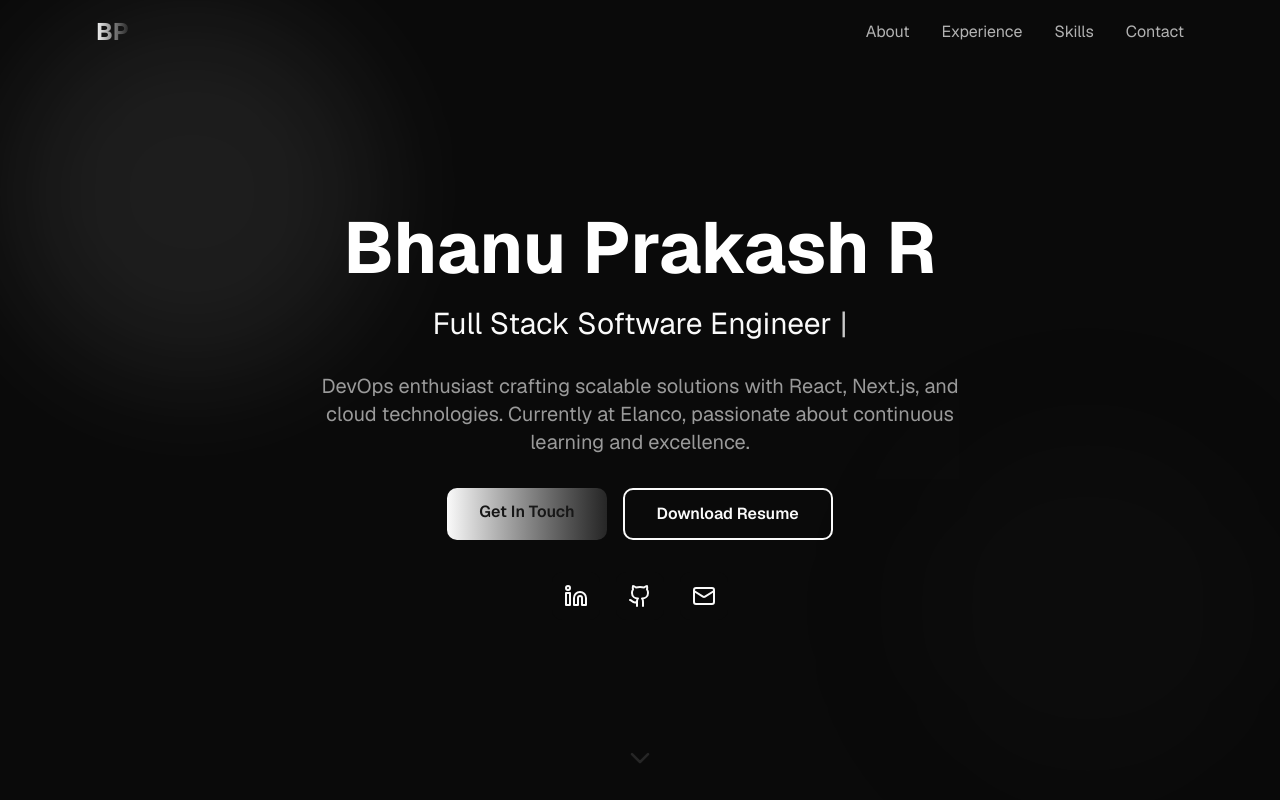
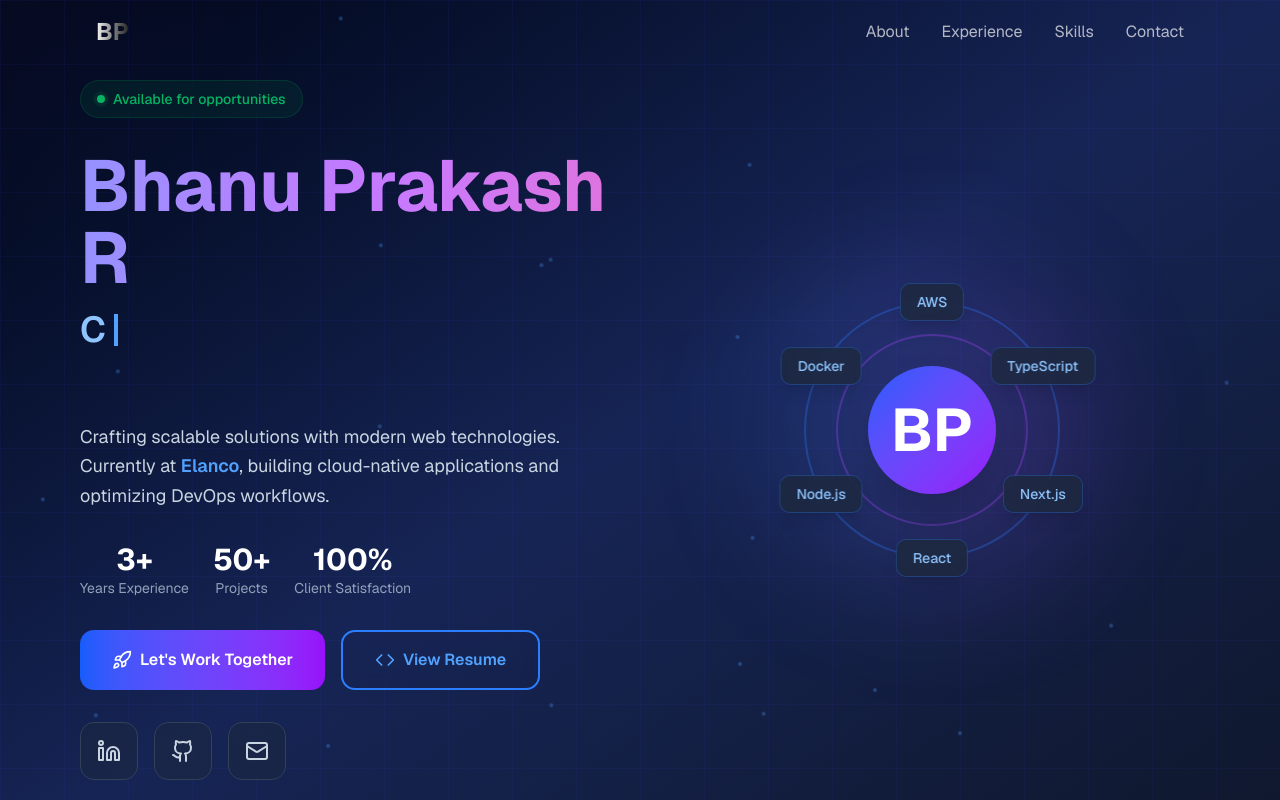
Before and after one commit to BhanuPrakash056/portfolio-website-bhanu, a Next.js app: page / in a window 1280 px wide. Shown: the top 800 px of the page. Built offline with nearby package versions, Linux system fonts and the light colour scheme.

Commit message:
feat: enhance hero component with dynamic role typing, spotlight effect, and improved layout

```diff
--- a/components/hero.tsx
+++ b/components/hero.tsx
@@ -1,146 +1,268 @@
-"use client"
+import { useEffect, useState } from "react"
+import { Github, Linkedin, Mail, ChevronDown, MapPin, Code, Rocket } from "lucide-react"
 
-import { useEffect, useState } from "react"
-import { motion } from "framer-motion"
-import { ChevronDown, Github, Linkedin, Mail } from "lucide-react"
+const EnhancedHero = () => {
+  const [displayedText, setDisplayedText] = useState("")
+  const [currentRole, setCurrentRole] = useState(0)
+  const [mousePosition, setMousePosition] = useState({ x: 0, y: 0 })
 
-const Hero = () => {
-  const [displayedText, setDisplayedText] = useState("")
-  const fullText = "Full Stack Software Engineer"
-  const typingSpeed = 50
+  const roles = [
+    "Full Stack Software Engineer",
+    "DevOps Enthusiast",
+    "Cloud Architecture Specialist",
+    "React & Next.js Expert"
+  ]
 
+  const techStack = ["React", "Next.js", "TypeScript", "AWS", "Docker", "Node.js"]
+
+  // Typing animation for current role
   useEffect(() => {
     let index = 0
+    const currentText = roles[currentRole]
+    setDisplayedText("")
+
     const timer = setInterval(() => {
-      if (index < fullText.length) {
-        setDisplayedText(fullText.slice(0, index + 1))
+      if (index < currentText.length) {
+        setDisplayedText(currentText.slice(0, index + 1))
         index++
       } else {
         clearInterval(timer)
+        setTimeout(() => {
+          setCurrentRole((prev) => (prev + 1) % roles.length)
+        }, 2000)
       }
-    }, typingSpeed)
+    }, 50)
 
     return () => clearInterval(timer)
+  }, [currentRole])
+
+  // Mouse move effect for spotlight
+  useEffect(() => {
+    const handleMouseMove = (e) => {
+      setMousePosition({ x: e.clientX, y: e.clientY })
+    }
+    window.addEventListener("mousemove", handleMouseMove)
+    return () => window.removeEventListener("mousemove", handleMouseMove)
   }, [])
 
   return (
-    <section id="hero" className="min-h-screen flex flex-col items-center justify-center relative pt-20 px-4 md:px-0">
-      <motion.div
-        className="text-center max-w-4xl z-10"
-        initial={{ opacity: 0, y: 20 }}
-        animate={{ opacity: 1, y: 0 }}
-        transition={{ duration: 0.8 }}
-      >
-        {/* Animated Name */}
-        <motion.h1
-          className="text-5xl md:text-7xl font-bold mb-4 text-white"
-          initial={{ opacity: 0 }}
-          animate={{ opacity: 1 }}
-          transition={{ delay: 0.2, duration: 0.8 }}
-        >
+    <section className="relative min-h-screen flex items-center justify-center overflow-hidden bg-gradient-to-br from-slate-950 via-blue-950 to-slate-900">
+      {/* Animated Background Grid */}
+      <div className="absolute inset-0 bg-[linear-gradient(to_right,#4f46e510_1px,transparent_1px),linear-gradient(to_bottom,#4f46e510_1px,transparent_1px)] bg-[size:4rem_4rem]" />
+
+      {/* Spotlight Effect */}
+      <div
+        className="absolute inset-0 opacity-30 pointer-events-none"
+        style={{
+          background: `radial-gradient(600px circle at ${mousePosition.x}px ${mousePosition.y}px, rgba(99, 102, 241, 0.15), transparent 40%)`
+        }}
+      />
+
+      {/* Floating Particles */}
+      <div className="absolute inset-0 overflow-hidden pointer-events-none">
+        {[...Array(20)].map((_, i) => (
+          <div
+            key={i}
+            className="absolute w-1 h-1 bg-blue-400/30 rounded-full animate-float"
+            style={{
+              left: `${Math.random() * 100}%`,
+              top: `${Math.random() * 100}%`,
+              animationDelay: `${Math.random() * 5}s`,
+              animationDuration: `${5 + Math.random() * 10}s`
+            }}
+          />
+        ))}
+      </div>
+
+      {/* Main Content */}
+      <div className="relative z-10 max-w-6xl mx-auto px-4 py-20">
+        <div className="grid md:grid-cols-2 gap-12 items-center">
+          {/* Left Side - Content */}
+          <div className="space-y-8 text-center md:text-left">
+            {/* Status Badge */}
+            <div className="inline-flex items-center gap-2 px-4 py-2 rounded-full bg-green-500/10 border border-green-500/20 text-green-400 text-sm font-medium backdrop-blur-sm animate-pulse-slow">
+              <div className="w-2 h-2 bg-green-400 rounded-full animate-ping" />
+              <div className="w-2 h-2 bg-green-400 rounded-full absolute" />
+              Available for opportunities
+            </div>
+
+            {/* Name with Gradient */}
+            <div className="space-y-4">
+              <h1 className="text-5xl md:text-7xl font-bold bg-gradient-to-r from-blue-400 via-purple-400 to-pink-400 bg-clip-text text-transparent animate-gradient">
                 Bhanu Prakash R
-        </motion.h1>
+              </h1>
 
-        {/* Typing Title */}
-        <motion.h2
-          className="text-2xl md:text-3xl text-primary mb-6 h-12 flex items-center justify-center"
-          initial={{ opacity: 0 }}
-          animate={{ opacity: 1 }}
-          transition={{ delay: 0.4 }}
-        >
+              {/* Dynamic Role */}
+              <div className="h-16 md:h-20">
+                <h2 className="text-2xl md:text-4xl font-semibold text-blue-300 flex items-center justify-center md:justify-start">
                   {displayedText}
-          <span className="animate-pulse ml-2">|</span>
-        </motion.h2>
+                  <span className="ml-2 w-1 h-8 bg-blue-400 animate-blink" />
+                </h2>
+              </div>
+            </div>
 
-        {/* Tagline */}
-        <motion.p
-          className="text-lg md:text-xl text-foreground/60 mb-8 max-w-2xl mx-auto"
-          initial={{ opacity: 0 }}
-          animate={{ opacity: 1 }}
-          transition={{ delay: 0.6, duration: 0.8 }}
-        >
-          DevOps enthusiast crafting scalable solutions with React, Next.js, and cloud technologies. Currently at
-          Elanco, passionate about continuous learning and excellence.
-        </motion.p>
+            {/* Description */}
+            <p className="text-lg text-slate-300 leading-relaxed max-w-xl">
+              Crafting scalable solutions with modern web technologies.
+              Currently at <span className="text-blue-400 font-semibold">Elanco</span>,
+              building cloud-native applications and optimizing DevOps workflows.
+            </p>
+
+            {/* Stats */}
+            <div className="flex gap-6 justify-center md:justify-start">
+              <div className="text-center">
+                <div className="text-3xl font-bold text-white">3+</div>
+                <div className="text-sm text-slate-400">Years Experience</div>
+              </div>
+              <div className="text-center">
+                <div className="text-3xl font-bold text-white">50+</div>
+                <div className="text-sm text-slate-400">Projects</div>
+              </div>
+              <div className="text-center">
+                <div className="text-3xl font-bold text-white">100%</div>
+                <div className="text-sm text-slate-400">Client Satisfaction</div>
+              </div>
+            </div>
 
             {/* CTA Buttons */}
-        <motion.div
-          className="flex flex-col sm:flex-row gap-4 justify-center mb-8"
-          initial={{ opacity: 0, y: 20 }}
-          animate={{ opacity: 1, y: 0 }}
-          transition={{ delay: 0.8, duration: 0.6 }}
+            <div className="flex flex-col sm:flex-row gap-4 justify-center md:justify-start">
+              <a
+                href="#contact"
+                className="group px-8 py-4 rounded-xl bg-gradient-to-r from-blue-600 to-purple-600 text-white font-semibold hover:shadow-2xl hover:shadow-blue-500/50 transition-all duration-300 transform hover:scale-105 flex items-center justify-center gap-2"
               >
-          <motion.a
-            href="#contact"
-            className="px-8 py-3 rounded-lg bg-gradient-to-r from-primary to-secondary text-primary-foreground font-semibold hover:shadow-lg hover:shadow-primary/50 transition-all"
-            whileHover={{ scale: 1.05 }}
-            whileTap={{ scale: 0.95 }}
-          >
-            Get In Touch
-          </motion.a>
+                <Rocket className="w-5 h-5 group-hover:translate-x-1 transition-transform" />
+                Let's Work Together
+              </a>
 
-          <motion.a
+              <a
                 href="/resume.pdf"
                 target="_blank"
                 rel="noopener noreferrer"
-            className="px-8 py-3 rounded-lg border-2 border-primary text-foreground font-semibold hover:bg-primary/10 transition-all"
-            whileHover={{ scale: 1.05 }}
-            whileTap={{ scale: 0.95 }}
+                className="px-8 py-4 rounded-xl border-2 border-blue-500 text-blue-400 font-semibold hover:bg-blue-500/10 transition-all duration-300 transform hover:scale-105 backdrop-blur-sm flex items-center justify-center gap-2"
               >
-            Download Resume
-          </motion.a>
-        </motion.div>
+                <Code className="w-5 h-5" />
+                View Resume
+              </a>
+            </div>
 
             {/* Social Links */}
-        <motion.div
-          className="flex gap-4 justify-center mb-12"
-          initial={{ opacity: 0 }}
-          animate={{ opacity: 1 }}
-          transition={{ delay: 1, duration: 0.6 }}
-        >
-          <motion.a
+            <div className="flex gap-4 justify-center md:justify-start">
+              <a
                 href="https://linkedin.com/in/bhanuprakash-r"
                 target="_blank"
                 rel="noopener noreferrer"
-            className="p-3 rounded-lg bg-card hover:bg-primary/20 transition-all"
-            whileHover={{ scale: 1.1, y: -5 }}
+                className="p-4 rounded-xl bg-slate-800/50 hover:bg-blue-600 text-slate-300 hover:text-white transition-all duration-300 transform hover:scale-110 hover:-translate-y-1 backdrop-blur-sm border border-slate-700 hover:border-blue-500"
                 aria-label="LinkedIn"
               >
                 <Linkedin size={24} />
-          </motion.a>
+              </a>
 
-          <motion.a
+              <a
                 href="https://github.com"
                 target="_blank"
                 rel="noopener noreferrer"
-            className="p-3 rounded-lg bg-card hover:bg-primary/20 transition-all"
-            whileHover={{ scale: 1.1, y: -5 }}
+                className="p-4 rounded-xl bg-slate-800/50 hover:bg-purple-600 text-slate-300 hover:text-white transition-all duration-300 transform hover:scale-110 hover:-translate-y-1 backdrop-blur-sm border border-slate-700 hover:border-purple-500"
                 aria-label="GitHub"
               >
                 <Github size={24} />
-          </motion.a>
+              </a>
 
-          <motion.a
+              <a
                 href="mailto:bp71712@gmail.com"
-            className="p-3 rounded-lg bg-card hover:bg-primary/20 transition-all"
-            whileHover={{ scale: 1.1, y: -5 }}
+                className="p-4 rounded-xl bg-slate-800/50 hover:bg-pink-600 text-slate-300 hover:text-white transition-all duration-300 transform hover:scale-110 hover:-translate-y-1 backdrop-blur-sm border border-slate-700 hover:border-pink-500"
                 aria-label="Email"
               >
                 <Mail size={24} />
-          </motion.a>
-        </motion.div>
-      </motion.div>
+              </a>
+            </div>
+          </div>
+
+          {/* Right Side - Visual Element */}
+          <div className="relative hidden md:flex items-center justify-center">
+            {/* Animated Circles */}
+            <div className="relative w-80 h-80">
+              <div className="absolute inset-0 rounded-full bg-gradient-to-r from-blue-500 to-purple-500 opacity-20 blur-3xl animate-pulse" />
+
+              <div className="absolute inset-8 rounded-full border-2 border-blue-500/30 animate-spin-slow" />
+              <div className="absolute inset-16 rounded-full border-2 border-purple-500/30 animate-spin-reverse" />
+
+              {/* Center Avatar Placeholder */}
+              <div className="absolute inset-24 rounded-full bg-gradient-to-br from-blue-600 to-purple-600 flex items-center justify-center text-6xl font-bold text-white shadow-2xl">
+                BP
+              </div>
+
+              {/* Floating Tech Stack Icons */}
+              {techStack.map((tech, i) => (
+                <div
+                  key={tech}
+                  className="absolute bg-slate-800/80 backdrop-blur-sm px-4 py-2 rounded-lg text-sm font-medium text-blue-300 border border-blue-500/30 shadow-lg animate-float"
+                  style={{
+                    top: `${50 + 40 * Math.cos((i * 2 * Math.PI) / techStack.length)}%`,
+                    left: `${50 + 40 * Math.sin((i * 2 * Math.PI) / techStack.length)}%`,
+                    animationDelay: `${i * 0.5}s`,
+                    transform: 'translate(-50%, -50%)'
+                  }}
+                >
+                  {tech}
+                </div>
+              ))}
+            </div>
+          </div>
+        </div>
+      </div>
 
       {/* Scroll Indicator */}
-      <motion.div
-        className="absolute bottom-8 z-10"
-        animate={{ y: [0, 10, 0] }}
-        transition={{ duration: 2, repeat: Number.POSITIVE_INFINITY }}
-      >
-        <ChevronDown className="text-accent" size={32} />
-      </motion.div>
+      <div className="absolute bottom-8 left-1/2 -translate-x-1/2 z-10 animate-bounce">
+        <ChevronDown className="text-blue-400" size={32} />
+      </div>
+
+      <style jsx>{`
+        @keyframes float {
+          0%, 100% { transform: translateY(0) translateX(0); }
+          50% { transform: translateY(-20px) translateX(10px); }
+        }
+        @keyframes gradient {
+          0%, 100% { background-position: 0% 50%; }
+          50% { background-position: 100% 50%; }
+        }
+        @keyframes blink {
+          0%, 100% { opacity: 1; }
+          50% { opacity: 0; }
+        }
+        @keyframes spin-slow {
+          from { transform: rotate(0deg); }
+          to { transform: rotate(360deg); }
+        }
+        @keyframes spin-reverse {
+          from { transform: rotate(360deg); }
+          to { transform: rotate(0deg); }
+        }
+        @keyframes pulse-slow {
+          0%, 100% { opacity: 1; }
+          50% { opacity: 0.5; }
+        }
+        .animate-float {
+          animation: float linear infinite;
+        }
+        .animate-gradient {
+          background-size: 200% 200%;
+          animation: gradient 3s ease infinite;
+        }
+        .animate-blink {
+          animation: blink 1s step-end infinite;
+        }
+        .animate-spin-slow {
+          animation: spin-slow 20s linear infinite;
+        }
+        .animate-spin-reverse {
+          animation: spin-reverse 15s linear infinite;
+        }
+        .animate-pulse-slow {
+          animation: pulse-slow 2s ease-in-out infinite;
+        }
+      `}</style>
     </section>
   )
 }
 
-export default Hero
+export default EnhancedHero
```
Lines whose indentation alone changed are shown as unchanged.
